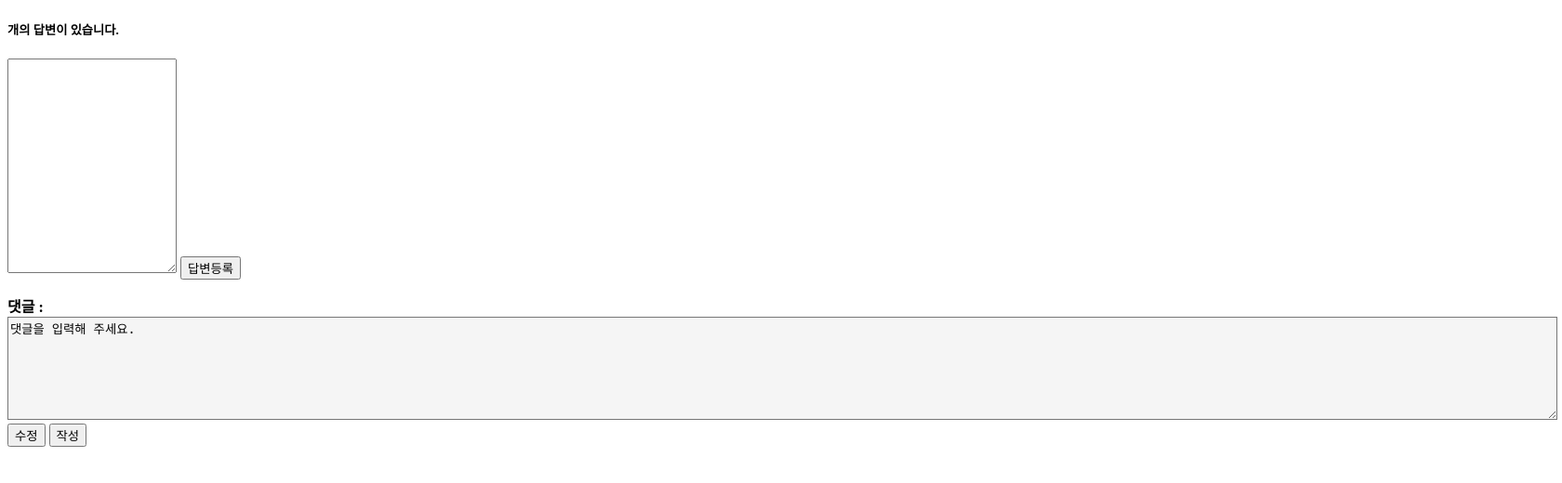
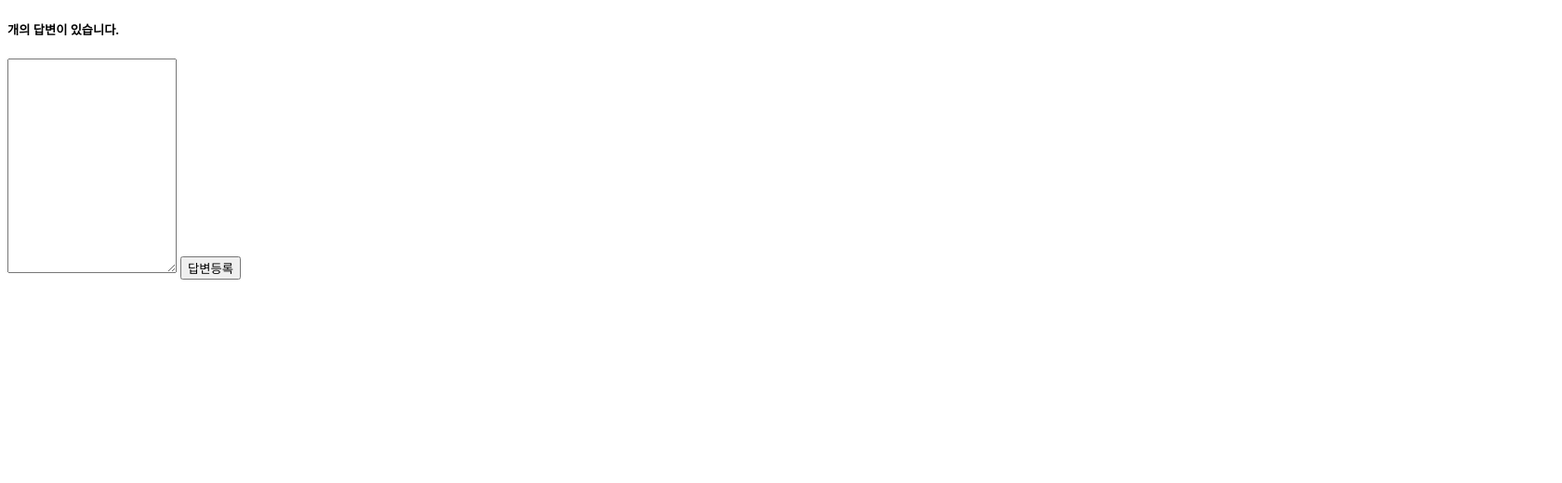
Before and after one commit to nsdfpoaew/project, a Django app: template templates/pybo/question_detail.html in a window 1680 px wide. Shown: the top 520 px of the page at 93% size. Run offline with Django 4.2, Linux system fonts and the light colour scheme; the template is opened without the code that fills it, so the values that code supplies are empty.

Commit message:
Update question_detail.html

```diff
--- a/templates/pybo/question_detail.html
+++ b/templates/pybo/question_detail.html
@@ -22,13 +22,5 @@
 <textarea name="content" id="content" rows="15"></textarea>
 <input type="submit" value="답변등록">
 </form>
-    <p id="asd">
-	<b>댓글 :</b> <br>
-	<span>
-		<textarea  name="comment" cols="205" rows="7" style="background-color: whitesmoke;">댓글을 입력해 주세요. </textarea>
-		<input type="button" value="수정" >
-		<input type="button" value="작성" >
-	</span>
-	</p>
 </body>
 </html>
```
